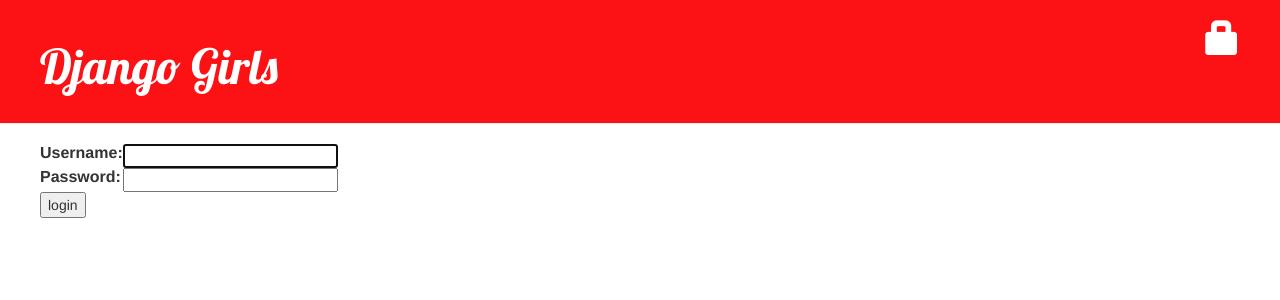
After one commit to blackzafiro/my-first-blog, a Django app: page /accounts/login/ in a window 1280 px wide. The commit adds this page. Shown: the top 300 px of the page. Run offline with Django 3.2, Linux system fonts and the light colour scheme; some libraries are stand-ins or nearby versions.

Commit message:
Blog con usuario.

```diff
--- a/blog/templates/blog/base.html
+++ b/blog/templates/blog/base.html
@@ -10,9 +10,16 @@
   </head>
   <body>
     <div class="page-header">
-  	  <h1><a href="/">Django girls blog</a></h1>
+      {% if user.is_authenticated %}
+      <a href="{% url 'post_new' %}" class="top-menu"><span class="glyphicon glyphicon-plus"></span></a>
+      <a href="{% url 'post_draft_list' %}" class="top-menu"><span class="glyphicon glyphicon-edit"></span></a>
+      <p class="top-menu">Hello {{ user.username }}<small>(<a href="{% url 'django.contrib.auth.views.logout' %}">Log out</a>)</small></p>
+      {% else %}
+      <a href="{% url 'django.contrib.auth.views.login' %}" class="top-menu"><span class="glyphicon glyphicon-lock"></span></a>
+      {% endif %}
+      <h1><a href="{% url 'blog.views.post_list' %}">Django Girls</a></h1>
     </div>
-  	<div class="content container">
+    <div class="content">
         <div class="row">
             <div class="col-md-8">
             {% block content %}
--- /dev/null
+++ b/blog/templates/registration/login.html
@@ -0,0 +1,26 @@
+{% extends "blog/base.html" %}
+
+{% block content %}
+
+{% if form.errors %}
+<p>Your username and password didn't match. Please try again.</p>
+{% endif %}
+
+<form method="post" action="{% url 'django.contrib.auth.views.login' %}">
+{% csrf_token %}
+<table>
+<tr>
+    <td>{{ form.username.label_tag }}</td>
+    <td>{{ form.username }}</td>
+</tr>
+<tr>
+    <td>{{ form.password.label_tag }}</td>
+    <td>{{ form.password }}</td>
+</tr>
+</table>
+
+<input type="submit" value="login" />
+<input type="hidden" name="next" value="{{ next }}" />
+</form>
+
+{% endblock %}
--- a/blog/urls.py
+++ b/blog/urls.py
@@ -3,5 +3,8 @@
 
 urlpatterns = [
     url(r'^$', views.post_list),
+    url(r'^drafts/$', views.post_draft_list, name='post_draft_list'),
     url(r'^post/(?P<pk>[0-9]+)/$', views.post_detail),
+    url(r'^post/new/$', views.post_new, name='post_new'),
+    url(r'^post/(?P<pk>[0-9]+)/edit/$', views.post_edit, name='post_edit'),
 ]
--- a/mysite/settings.py
+++ b/mysite/settings.py
@@ -102,3 +102,5 @@
 
 STATIC_URL = '/static/'
 STATIC_ROOT = os.path.join(BASE_DIR, 'static')
+
+LOGIN_REDIRECT_URL = '/'
--- a/mysite/urls.py
+++ b/mysite/urls.py
@@ -7,5 +7,7 @@
     # url(r'^blog/', include('blog.urls')),
 
     url(r'^admin/', include(admin.site.urls)),
+    url(r'^accounts/login/$', 'django.contrib.auth.views.login'),
+    url(r'^accounts/logout/$', 'django.contrib.auth.views.logout', {'next_page': '/'}),
     url(r'', include('blog.urls')),
 ]
```
Also changed, not shown: blog/forms.py (added, +7 -0 lines), blog/templates/blog/post_detail.html (+4 -3 lines), blog/templates/blog/post_edit.html (added, +9 -0 lines), blog/views.py (+36 -1 lines). Lines whose indentation alone changed are shown as unchanged.
